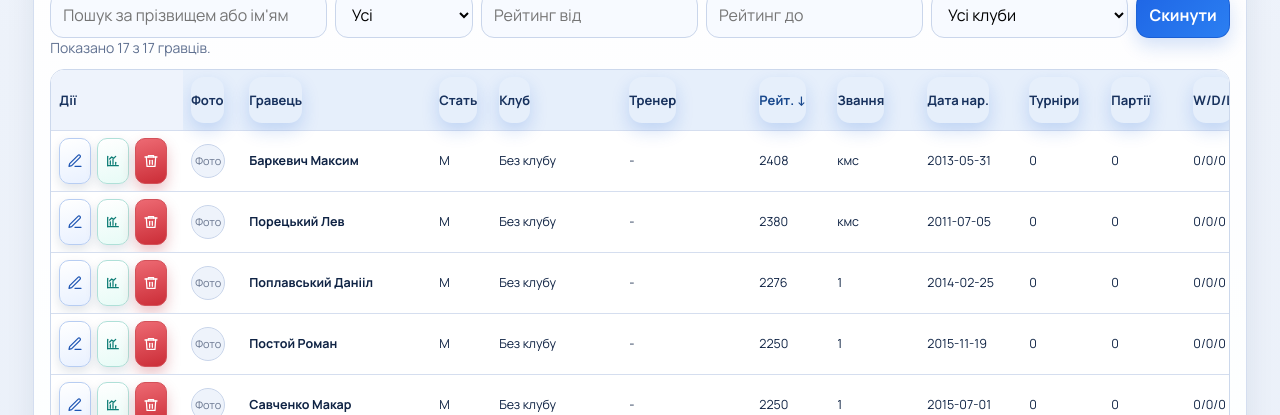
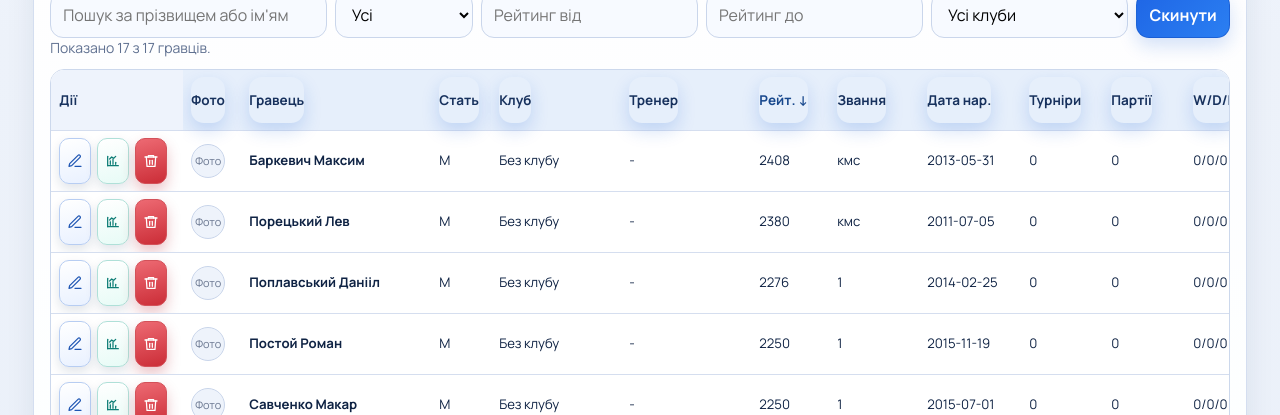
Before and after one commit to Lysen01/swiss-draw-manager, a website: page index.html in a window 1280 px wide. Both pictures are taken after a click on the button "База гравців". Shown: the part 385-800 px from the top of the page. Drawn offline with Linux system fonts and the light colour scheme; no server answers.

Commit message:
Improve base players table readability sizing

```diff
--- a/styles.css
+++ b/styles.css
@@ -1621,18 +1621,19 @@ label.base-pick-item {
 }
 
 #basePlayersList .table th {
-  font-size: 13px;
+  font-size: 13.5px;
+  font-weight: 700;
   letter-spacing: 0.01em;
   white-space: nowrap;
 }
 
 #basePlayersList .table td {
-  font-size: 12.5px;
+  font-size: 13.2px;
   vertical-align: middle;
   white-space: nowrap;
   overflow: hidden;
   text-overflow: ellipsis;
-  line-height: 1.15;
+  line-height: 1.2;
 }
 
 #basePlayersList {
```
